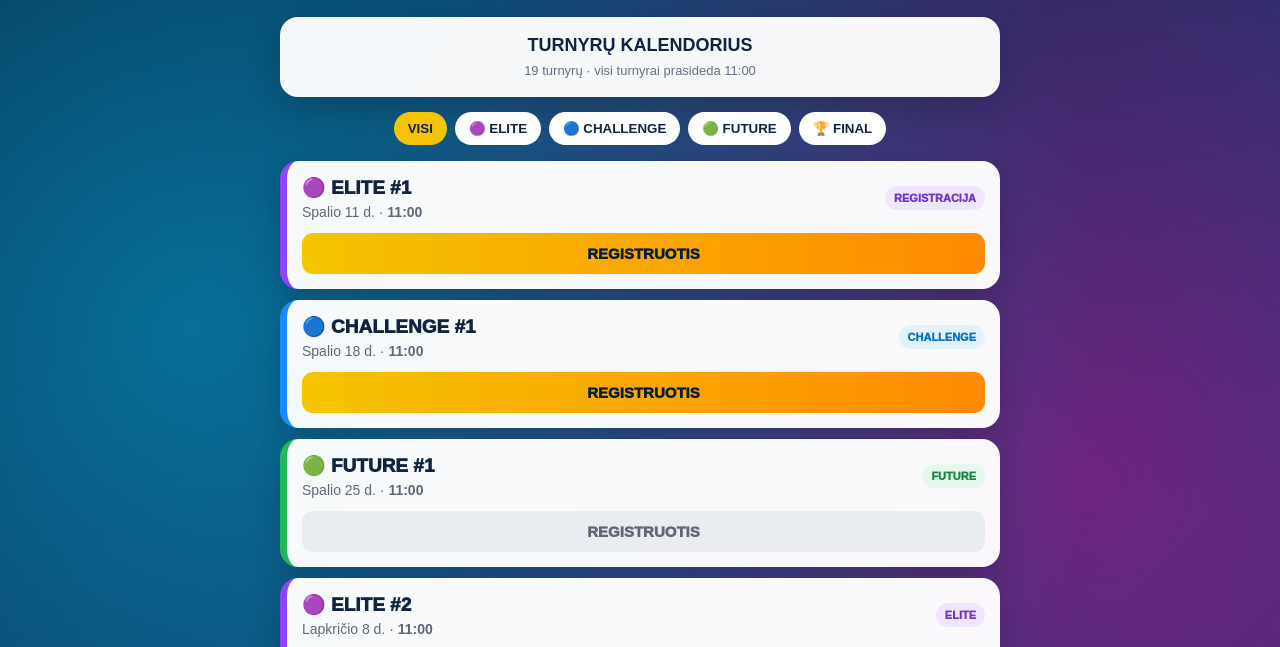
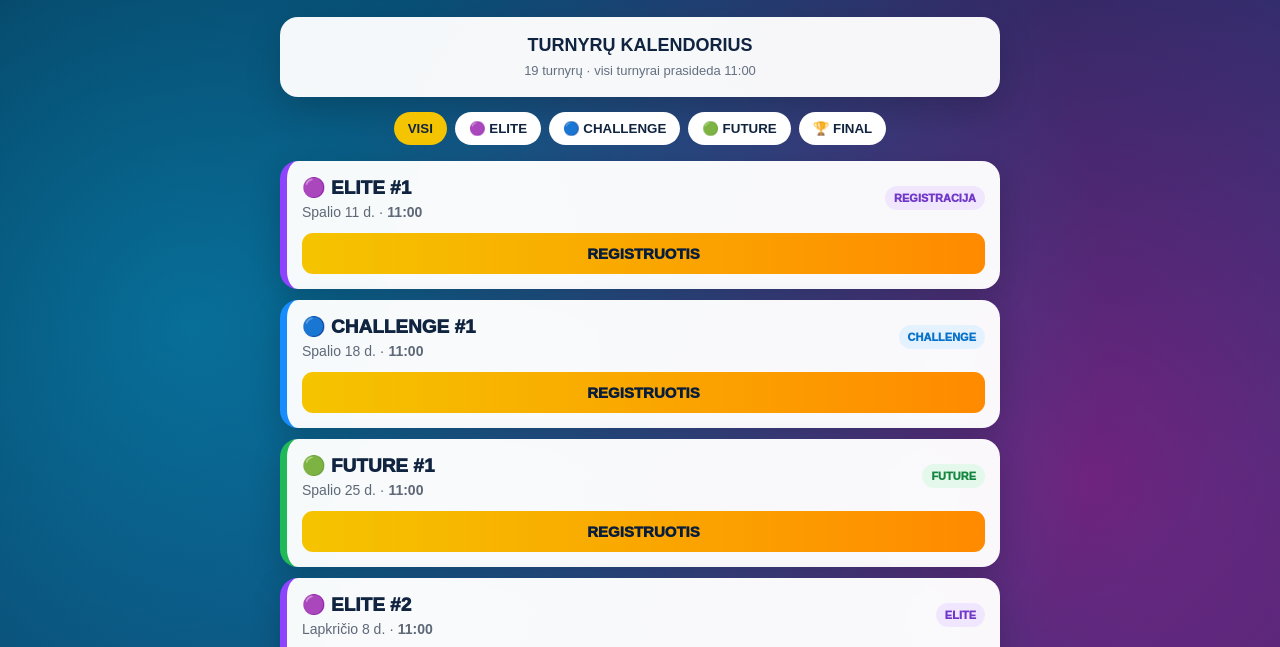
Before and after one commit to arturasbekis-png/Elite-turnyras, a plain HTML site: page index.html in a window 1280 px wide. Shown: the part 141-788 px from the top of the page. Drawn offline with Linux system fonts and the light colour scheme.

Commit message:
Prijungta FUTURE #1 registracija

```diff
--- a/index.html
+++ b/index.html
@@ -77,7 +77,7 @@ body{min-height:100vh;background:radial-gradient(circle at 15% 15%,rgba(0,210,25
     </div>
     <span class="badge">FUTURE</span>
   </div>
-  <button class="register pending" type="button">REGISTRUOTIS</button>
+  <a class="register" href="https://forms.cloud.microsoft/Pages/ResponsePage.aspx?id=DQSIkWdsW0yxEjajBLZtrQAAAAAAAAAAAAN__iaUIAhUQjdXUjBVRE5RM0NJWExMVEhZSUVJOEtUUS4u&lang=lt-LT" target="_blank" rel="noopener noreferrer">REGISTRUOTIS</a>
 </article>
 <article class="event elite" data-type="elite">
   <div class="event-top">
```
